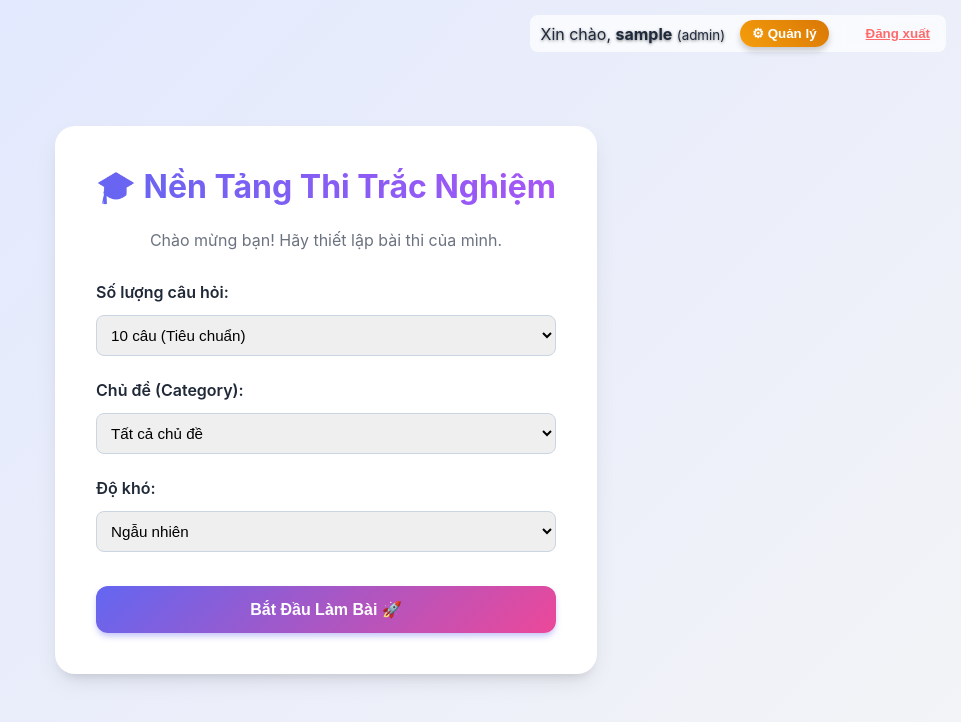
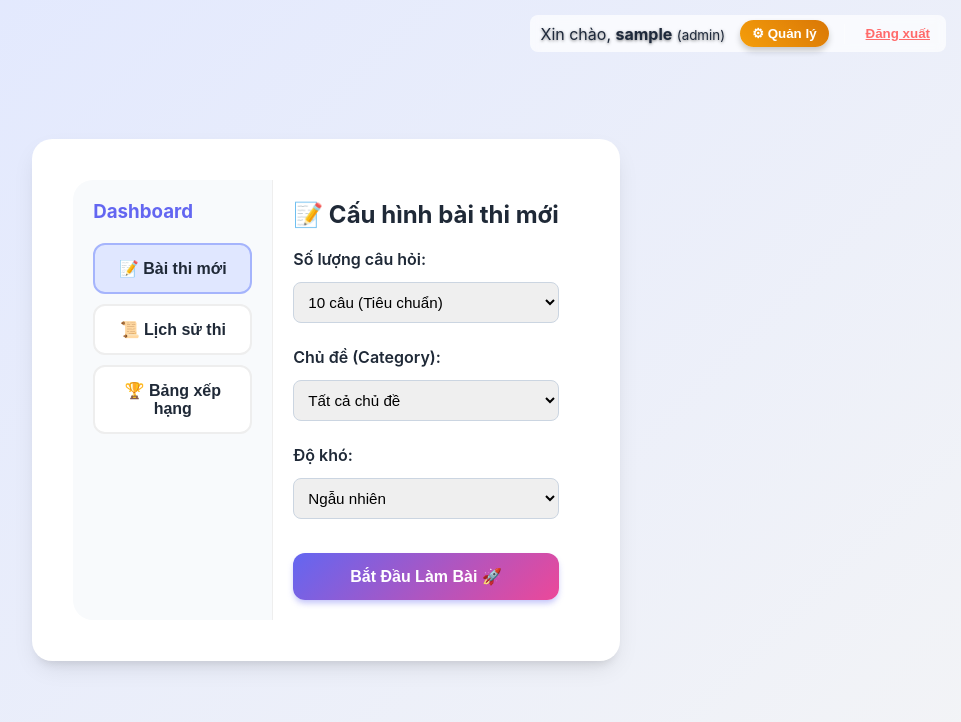
Before and after one commit to HuynhNhu005/baocaocuoiki.github.io, a React (Vite) app in the folder frontend/: page / in a window 1280 px wide. Shown: the top 722 px of the page, without its empty margins (314-1275 px from the left). Built offline with nearby package versions, Linux system fonts and the light colour scheme; sample sign-in values are in the browser's storage.

Commit message:
Hoan thien Student Dashboard: Lich su thi va Bang xep hang

```diff
--- a/frontend/src/App.jsx
+++ b/frontend/src/App.jsx
@@ -2,12 +2,15 @@ import React, { useState, useEffect } from "react";
 import Quiz from "./components/Quiz";
 import AdminDashboard from "./components/AdminDashboard"; // <--- 1. IMPORT QUAN TRỌNG
 import "./index.css";
+import StudentDashboard from "./components/StudentDashboard";
 
 export default function App() {
   const [gameStarted, setGameStarted] = useState(false);
   const [username, setUsername] = useState("");
   const [role, setRole] = useState("student");
   const [showAdmin, setShowAdmin] = useState(false); // <--- 2. STATE MỚI ĐỂ BẬT ADMIN
+  const [viewMode, setViewMode] = useState('config');
+
 
   const [config, setConfig] = useState({
     limit: 10,
@@ -33,6 +36,11 @@ export default function App() {
   const handleStart = (e) => {
     e.preventDefault();
     setGameStarted(true);
+    setViewMode('quiz');
+  };
+  const onQuizRetry = () => {
+    setGameStarted(false);
+    setViewMode('config'); // Quay lại Student Dashboard (tab cấu hình)
   };
 
   const handleLogout = () => {
@@ -99,71 +107,26 @@ export default function App() {
         </button>
       </div>
 
-      {/* PHẦN NỘI DUNG CHÍNH (LOGIC HIỂN THỊ) */}
-
       {/* Trường hợp 1: Đang mở trang Admin */}
       {showAdmin ? (
         <AdminDashboard onBack={() => setShowAdmin(false)} />
       ) :
-      /* Trường hợp 2: Chưa bắt đầu game -> Hiện Form chọn đề */
-      !gameStarted ? (
-        <div className="card">
-          <h1 style={{ background: "-webkit-linear-gradient(45deg, #6366f1, #a855f7)", WebkitBackgroundClip: "text", WebkitTextFillColor: "transparent" }}>
-            🎓 Nền Tảng Thi Trắc Nghiệm
-          </h1>
-          <p style={{ textAlign: "center", color: "#6b7280", marginBottom: "2rem" }}>
-            Chào mừng bạn! Hãy thiết lập bài thi của mình.
-          </p>
-
-          <form onSubmit={handleStart}>
-            <div className="form-group">
-              <label>Số lượng câu hỏi:</label>
-              <select
-                value={config.limit}
-                onChange={(e) => setConfig({ ...config, limit: Number(e.target.value) })}
-              >
-                <option value={5}>5 câu (Nhanh)</option>
-                <option value={10}>10 câu (Tiêu chuẩn)</option>
-                <option value={20}>20 câu (Thử thách)</option>
-              </select>
-            </div>
-
-            <div className="form-group">
-              <label>Chủ đề (Category):</label>
-              <select
-                value={config.category}
-                onChange={(e) => setConfig({ ...config, category: e.target.value })}
-              >
-                <option value="">Tất cả chủ đề</option>
-                <option value="IT">Công nghệ thông tin</option>
-                <option value="Math">Toán học</option>
-                <option value="Science">Khoa học</option>
-                <option value="Geography">Địa lý</option>
-              </select>
-            </div>
-
-            <div className="form-group">
-              <label>Độ khó:</label>
-              <select
-                value={config.difficulty}
-                onChange={(e) => setConfig({ ...config, difficulty: e.target.value })}
-              >
-                <option value="">Ngẫu nhiên</option>
-                <option value="easy">Dễ</option>
-                <option value="medium">Trung bình</option>
-                <option value="hard">Khó</option>
-              </select>
-            </div>
-
-            <button type="submit" className="btn primary-btn" style={{ marginTop: "10px" }}>
-              Bắt Đầu Làm Bài 🚀
-            </button>
-          </form>
-        </div>
+      /* Trường hợp 2: Đang làm bài thi */
+      gameStarted ? (
+        // Sử dụng hàm onQuizRetry mới (đã được định nghĩa trong App.jsx)
+        <Quiz config={config} onRetry={onQuizRetry} />
       ) : (
-        /* Trường hợp 3: Đang chơi -> Hiện Quiz */
-        <Quiz config={config} onRetry={() => setGameStarted(false)} />
+        /* Trường hợp 3: Student Dashboard (Hiển thị các Tab Cấu hình, Lịch sử, Leaderboard) */
+        // Chuyển toàn bộ form cũ vào component StudentDashboard
+        <StudentDashboard
+            viewMode={viewMode}
+            setViewMode={setViewMode}
+            config={config}
+            setConfig={setConfig}
+            handleStart={handleStart}
+        />
       )}
+      {/* KHÔNG CÓ DIV.CARD VÀ FORM CẤU HÌNH CŨ Ở ĐÂY NỮA */}
     </div>
   );
 }
--- /dev/null
+++ b/frontend/src/components/StudentDashboard.jsx
@@ -0,0 +1,188 @@
+import React, { useState, useEffect } from 'react';
+
+// Sub-component: Lịch sử thi
+const HistoryView = () => {
+  const [history, setHistory] = useState([]);
+  const token = localStorage.getItem("access_token");
+
+  useEffect(() => {
+    const fetchHistory = async () => {
+      const res = await fetch("http://localhost:8000/api/history", {
+        headers: { Authorization: `Bearer ${token}` }
+      });
+      if (res.ok) setHistory(await res.json());
+    };
+    fetchHistory();
+  }, [token]);
+
+  return (
+    <div style={{padding:"20px"}}>
+      <h2>📜 Lịch sử thi của bạn</h2>
+      {history.length === 0 ? (
+        <p>Bạn chưa thực hiện bài thi nào. Hãy bắt đầu ngay!</p>
+      ) : (
+        <table style={{ width: '100%', borderCollapse: 'collapse', marginTop: '15px' }}>
+          <thead>
+            <tr style={{ background: '#f3f4f6' }}>
+              <th style={{ padding: '10px', textAlign: 'left' }}>Ngày</th>
+              <th style={{ padding: '10px', textAlign: 'left' }}>Số câu</th>
+              <th style={{ padding: '10px', textAlign: 'left' }}>Điểm</th>
+              <th style={{ padding: '10px', textAlign: 'left' }}>Kết quả</th>
+            </tr>
+          </thead>
+          <tbody>
+            {history.map((h, index) => (
+              <tr key={index} style={{ borderBottom: '1px solid #eee' }}>
+                <td style={{ padding: '10px' }}>{new Date(h.created_at).toLocaleString('vi-VN')}</td>
+                <td style={{ padding: '10px' }}>{h.total_questions}</td>
+                <td style={{ padding: '10px', fontWeight: 'bold', color: h.score >= 5 ? '#10b981' : '#ef4444' }}>{h.score.toFixed(1)}</td>
+                <td style={{ padding: '10px' }}>{h.correct_answers} đúng</td>
+              </tr>
+            ))}
+          </tbody>
+        </table>
+      )}
+    </div>
+  );
+};
+
+// Sub-component: Bảng xếp hạng
+const LeaderboardView = () => {
+  const [leaderboard, setLeaderboard] = useState([]);
+  useEffect(() => {
+    const fetchLeaderboard = async () => {
+      const res = await fetch("http://localhost:8000/api/leaderboard");
+      if (res.ok) setLeaderboard(await res.json());
+    };
+    fetchLeaderboard();
+  }, []);
+
+  return (
+    <div style={{padding:"20px"}}>
+      <h2>🏆 Bảng xếp hạng điểm cao nhất</h2>
+      {leaderboard.length === 0 ? (
+        <p>Chưa có dữ liệu bảng xếp hạng.</p>
+      ) : (
+        <table style={{ width: '100%', borderCollapse: 'collapse', marginTop: '15px' }}>
+          <thead>
+            <tr style={{ background: '#f3f4f6' }}>
+              <th style={{ padding: '10px', textAlign: 'center' }}>Hạng</th>
+              <th style={{ padding: '10px', textAlign: 'left' }}>Người dùng</th>
+              <th style={{ padding: '10px', textAlign: 'right' }}>Điểm cao nhất</th>
+            </tr>
+          </thead>
+          <tbody>
+            {leaderboard.map((u, index) => (
+              <tr key={u.username} style={{ borderBottom: '1px solid #eee' }}>
+                <td style={{ padding: '10px', textAlign: 'center', fontWeight: 'bold' }}>
+                  {index === 0 ? '🥇' : index === 1 ? '🥈' : index === 2 ? '🥉' : `#${index + 1}`}
+                </td>
+                <td style={{ padding: '10px' }}>{u.full_name || u.username}</td>
+                <td style={{ padding: '10px', textAlign: 'right', fontWeight: 'bold', color: '#6366f1' }}>{u.max_score.toFixed(1)}</td>
+              </tr>
+            ))}
+          </tbody>
+        </table>
+      )}
+    </div>
+  );
+};
+
+// Component chính
+export default function StudentDashboard({ viewMode, setViewMode, config, setConfig, handleStart }) {
+
+  // Hiển thị nội dung dựa trên viewMode
+  const renderContent = () => {
+    switch (viewMode) {
+      case 'history':
+        return <HistoryView />;
+      case 'leaderboard':
+        return <LeaderboardView />;
+      case 'config':
+      default:
+        return (
+          // Form cấu hình đề thi cũ (giữ nguyên)
+          <form onSubmit={handleStart} style={{ padding: "20px" }}>
+            <h2 style={{textAlign:"left"}}>📝 Cấu hình bài thi mới</h2>
+            <div className="form-group">
+              <label>Số lượng câu hỏi:</label>
+              <select
+                value={config.limit}
+                onChange={(e) => setConfig({ ...config, limit: Number(e.target.value) })}
+              >
+                <option value={5}>5 câu (Nhanh)</option>
+                <option value={10}>10 câu (Tiêu chuẩn)</option>
+                <option value={20}>20 câu (Thử thách)</option>
+              </select>
+            </div>
+            {/* ... (Các form group Category, Difficulty giữ nguyên) ... */}
+            <div className="form-group">
+              <label>Chủ đề (Category):</label>
+              <select
+                value={config.category}
+                onChange={(e) => setConfig({ ...config, category: e.target.value })}
+              >
+                <option value="">Tất cả chủ đề</option>
+                <option value="IT">Công nghệ thông tin</option>
+                <option value="Math">Toán học</option>
+                <option value="Science">Khoa học</option>
+                <option value="Geography">Địa lý</option>
+              </select>
+            </div>
+            <div className="form-group">
+              <label>Độ khó:</label>
+              <select
+                value={config.difficulty}
+                onChange={(e) => setConfig({ ...config, difficulty: e.target.value })}
+              >
+                <option value="">Ngẫu nhiên</option>
+                <option value="easy">Dễ</option>
+                <option value="medium">Trung bình</option>
+                <option value="hard">Khó</option>
+              </select>
+            </div>
+
+            <button type="submit" className="btn primary-btn" style={{ marginTop: "10px" }}>
+              Bắt Đầu Làm Bài 🚀
+            </button>
+          </form>
+        );
+    }
+  };
+
+  return (
+    <div className="card" style={{ maxWidth: '800px', display: 'flex', minHeight: '500px' }}>
+
+      {/* Sidebar Navigation */}
+      <div style={{ width: '200px', background: '#f8fafc', padding: '20px', borderRight: '1px solid #eee', borderRadius: '20px 0 0 20px' }}>
+        <h3 style={{ margin: '0 0 20px 0', color: '#6366f1', textAlign: 'left' }}>Dashboard</h3>
+        <button
+          className={`btn secondary-btn`}
+          style={{ width: '100%', marginBottom: '10px', background: viewMode === 'config' ? '#e0e7ff' : 'white', borderColor: viewMode === 'config' ? '#a5b4fc' : '#eee' }}
+          onClick={() => setViewMode('config')}
+        >
+          📝 Bài thi mới
+        </button>
+        <button
+          className={`btn secondary-btn`}
+          style={{ width: '100%', marginBottom: '10px', background: viewMode === 'history' ? '#e0e7ff' : 'white', borderColor: viewMode === 'history' ? '#a5b4fc' : '#eee' }}
+          onClick={() => setViewMode('history')}
+        >
+          📜 Lịch sử thi
+        </button>
+        <button
+          className={`btn secondary-btn`}
+          style={{ width: '100%', background: viewMode === 'leaderboard' ? '#e0e7ff' : 'white', borderColor: viewMode === 'leaderboard' ? '#a5b4fc' : '#eee' }}
+          onClick={() => setViewMode('leaderboard')}
+        >
+          🏆 Bảng xếp hạng
+        </button>
+      </div>
+
+      {/* Main Content Area */}
+      <div style={{ flexGrow: 1 }}>
+        {renderContent()}
+      </div>
+    </div>
+  );
+}
```
Also changed, not shown: frontend/src/components/AdminDashboard.jsx (+9 -5 lines), 2 other files (tests, documents, lock files or other folders).
